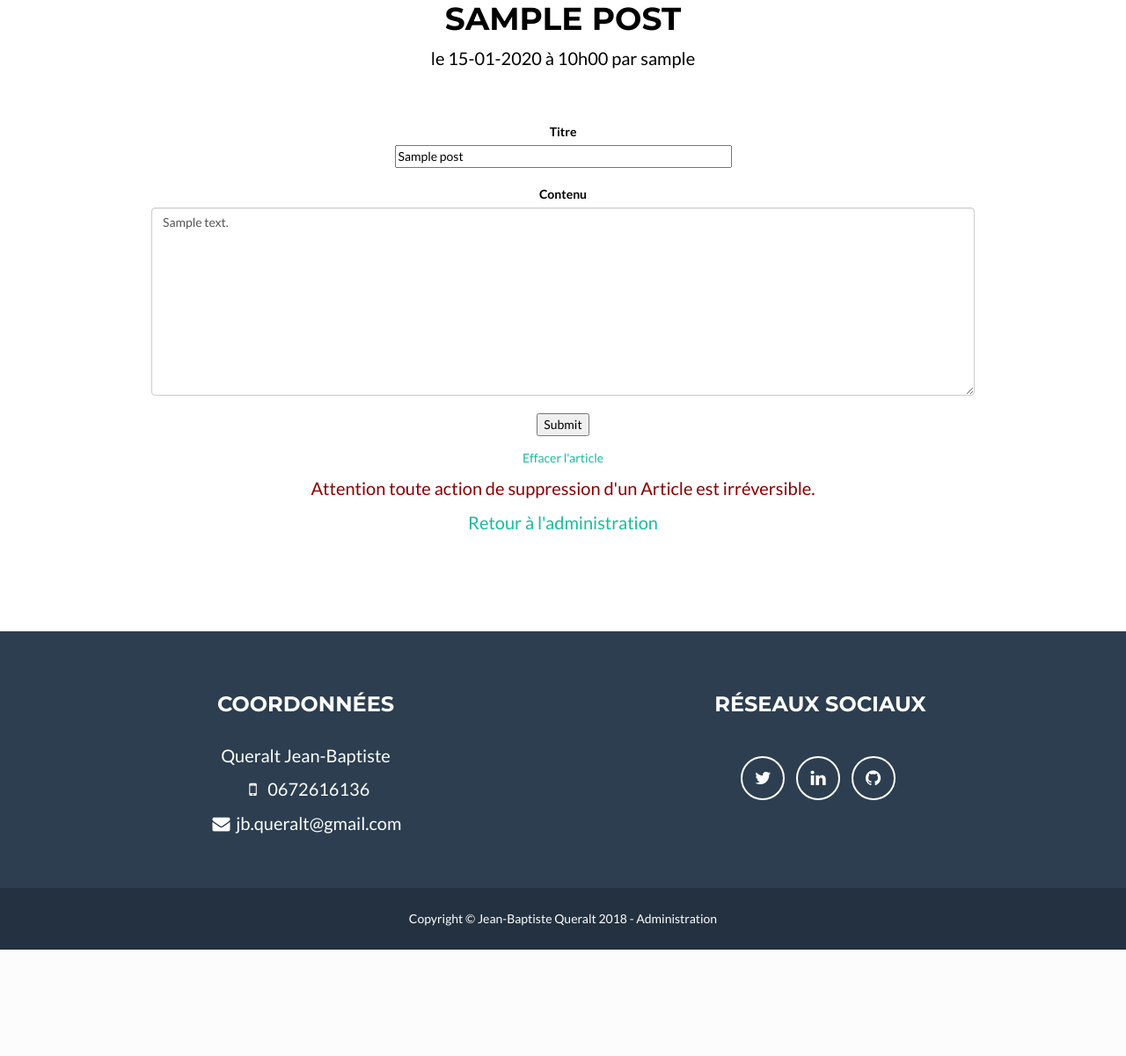
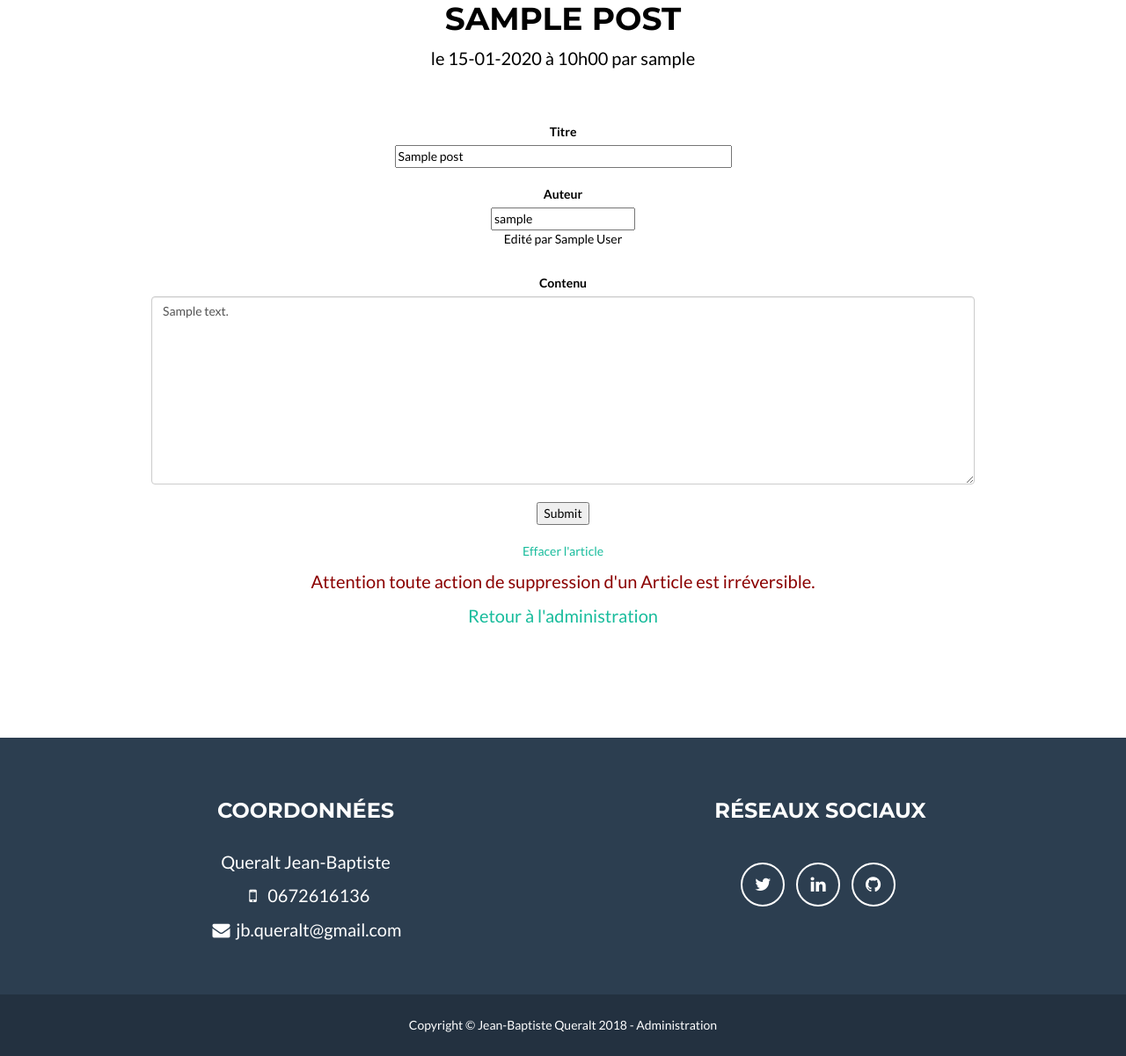
Before and after one commit to jbaptisteq/OC_P5, a PHP site: page /editArticle.php?id=1 in a window 1280 px wide. Shown: the part 573-1774 px from the top of the page at 88% size. Before the commit the page ends 1653 px from the top, so only its background shows below. Run offline with PHP 8.4, Linux system fonts and the light colour scheme; tables that the repository leaves empty or names only in its code hold one stand-in row (values such as "Sample post"); some libraries are stand-ins or nearby versions.

Commit message:
Commit add edit author .Update controller.php .Update PostManager.php .Update articlesView.php .Update editArticle.php .Update modifArticle.php

```diff
--- a/controller/controller.php
+++ b/controller/controller.php
@@ -107,10 +107,10 @@ function getPassHash($username)
     return $getPassHash;
 }
 
-function updateArticle($updateTitle, $updateContent, $idArticle)
+function updateArticle($updateTitle, $updateContent, $idArticle, $updateAuthor)
 {
     $postManager = new Model\PostManager();
-    $updateArticle = $postManager->updateArticle($updateTitle, $updateContent, $idArticle);
+    $updateArticle = $postManager->updateArticle($updateTitle, $updateContent, $idArticle, $updateAuthor);
 
     if ($updateArticle === false) {
         throw new Exception("Impossible d'éditer l'article !");
--- a/model/PostManager.php
+++ b/model/PostManager.php
@@ -21,7 +21,7 @@ class PostManager extends Manager
     public function showArticle($idArticle)
     {
         $db = $this->dbConnect();
-        $req = $db->prepare("SELECT id, user_id, title, content, DATE_FORMAT(post_date, '%d-%m-%Y à %Hh%i') AS post_date, DATE_FORMAT(edit_date, '%d-%m-%Y à %Hh%i') AS edit_date FROM post WHERE id = ?");
+        $req = $db->prepare("SELECT id, user_id, title, content, edit_author, DATE_FORMAT(post_date, '%d-%m-%Y à %Hh%i') AS post_date, DATE_FORMAT(edit_date, '%d-%m-%Y à %Hh%i') AS edit_date FROM post WHERE id = ?");
         $req->execute(array($idArticle));
         $article = $req->fetch();
 
@@ -41,7 +41,7 @@ class PostManager extends Manager
     public function listArticles()
     {
         $db = $this->dbConnect();
-        $req = $db->query("SELECT post.id, post.user_id, post.title, post.content, DATE_FORMAT(post.edit_date, '%d-%m-%Y à %Hh%i') AS edit_date, DATE_FORMAT(post.post_date, '%d-%m-%Y à %Hh%i') AS post_date, user.username FROM post, user WHERE post.user_id = user.id ORDER BY post.post_date DESC");
+        $req = $db->query("SELECT post.id, post.user_id, post.title, post.content, post.edit_author, DATE_FORMAT(post.edit_date, '%d-%m-%Y à %Hh%i') AS edit_date, DATE_FORMAT(post.post_date, '%d-%m-%Y à %Hh%i') AS post_date, user.username FROM post, user WHERE post.user_id = user.id ORDER BY post.post_date DESC");
         $req->execute();
         $articles = $req->fetchAll();
 
@@ -76,13 +76,14 @@ class PostManager extends Manager
         return $newArticle;
     }
 
-    public function updateArticle($updateTitle, $updateContent, $idArticle)
+    public function updateArticle($updateTitle, $updateContent, $updateAuthor, $idArticle)
     {
         $db = $this->dbConnect();
-        $req = $db->prepare('UPDATE post SET title = :title, content = :content, edit_date = NOW() WHERE id = :id');
+        $req = $db->prepare('UPDATE post SET title = :title, content = :content, edit_author = :edit_author, edit_date = NOW() WHERE id = :id');
         $req->execute([
                 "title" => $updateTitle,
                 "content" => $updateContent,
+                "edit_author" => $updateAuthor,
                 "id" => $idArticle
         ]);
     }
--- a/view/articlesView.php
+++ b/view/articlesView.php
@@ -24,7 +24,7 @@ foreach ($articles as $article) :
                     <h1><?= isset($article['title'])? htmlspecialchars($article['title']) :'title' ?></h1>
                 </div>
                 <p class="text-center">le <?= isset($article['post_date'])? $article['post_date']: '' ?> par <?= isset($article['username'])? $article['username'] : '' ?></p>
-                <p class="text-center"><?= isset($article['edit_date'])? 'modifié le '.$article['edit_date']: '' ?></p>
+                <p class="text-center"><?= isset($article['edit_date'])? 'modifié le '.$article['edit_date'].' par' : '' ?><?= isset($article['edit_author'])? $article['edit_author'] : '' ?> </p>
             </div>
             <div class="row">
                 <div class="col-lg-12">
--- a/view/editArticle.php
+++ b/view/editArticle.php
@@ -30,7 +30,11 @@ $_SESSION['whiteIce'] = bin2hex(random_bytes(32));
                         <input type="text" id="updateTitle" name="articleTitle" size="50" value="<?= isset($article['title'])? htmlspecialchars($article['title']) :'titre' ?>" />
                     </div></br>
                     <div>
-                        <label for="content">Contenu</label><br />
+                        <label for="author">Auteur</label><br />
+                        <input type="text" id="updateAuthor" name="updateAuthor" value="<?= isset($author['username'])? htmlspecialchars($author['username']) :'auteur' ?>" />
+                        <p style="font-size: 1em">Edité par <?= isset($article['edit_author'])? $article['edit_author'] : '' ?> </p>
+                    <div>
+                        <br/><label for="content">Contenu</label><br />
                         <textarea id="articleContent" class="form-control" name="articleContent" rows="10"><?= isset($article['content'])? nl2br(htmlentities($article['content'])) : 'void' ?></textarea>
                     </div></br>
                     <div>
@@ -40,6 +44,7 @@ $_SESSION['whiteIce'] = bin2hex(random_bytes(32));
                 </form>
                 <div class="row">
                     <div class="col-lg-12 text-center">
+                        <br />
                         <a class="text-center" href="deleteArticle.php?id=<?= $article['id']?>">Effacer l'article</a></p>
                         <p style="color: darkred" >Attention toute action de suppression d'un Article est irréversible.</p>
                         <p><a href="adminPanel.php" class="return_index">Retour à l'administration</a></p>
--- a/view/modifArticle.php
+++ b/view/modifArticle.php
@@ -20,7 +20,7 @@ if (isset($_POST['whiteIce'])) {
         echo "Vous avez laissé un ou des champs vide.";
         exit;
     }
-    updateArticle($_POST['articleTitle'], $_POST['articleContent'], $_GET['id']);
+    updateArticle($_POST['articleTitle'], $_POST['articleContent'],$_POST['updateAuthor'], $_GET['id']);
     $_SESSION['updateMessage'] = "L'article numéro ".$_GET['id']." a bien été mis à jour.";
     header('Location: editArticle.php?id='.$_GET['id']);
 
```
